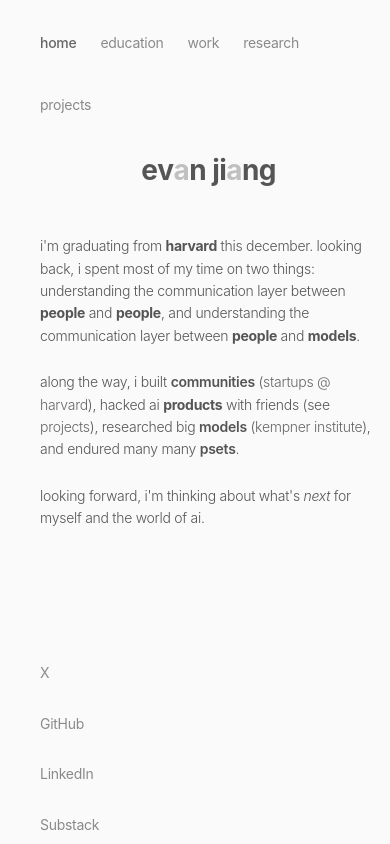
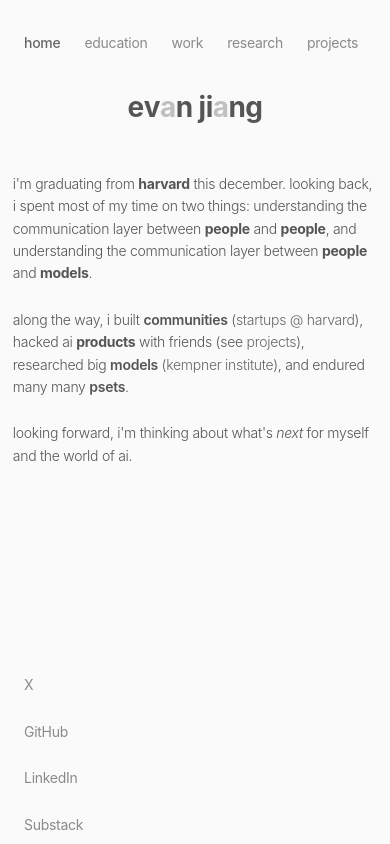
Before and after one commit to evanjiang943/evanjiang943.github.io, a plain HTML site: page index.html in a window 390 px wide. Drawn offline with Linux system fonts and the light colour scheme.

Commit message:
Standardize mobile padding and reduce social link spacing
- Remove page-specific left padding overrides for consistent spacing
- Remove page-home and page-education classes from HTML
- Reduce social links gap from mobile-spacing-sm (12px) to mobile-spacing-xs (8px)
- All mobile pages now have uniform left/right padding
- Tighter vertical spacing between social links

```diff
--- a/index.html
+++ b/index.html
@@ -7,7 +7,7 @@
     <meta name="description" content="Harvard Computer Science & Statistics student with experience in quantitative trading, machine learning, and software engineering.">
     <link rel="stylesheet" href="styles.css?v=1758738059">
 </head>
-<body class="page-home">
+<body>
     <!-- Navigation -->
     <nav class="sidebar">
         <div class="mobile-nav-dropdown">
--- a/styles.css
+++ b/styles.css
@@ -1057,7 +1057,7 @@ a:hover {
         flex-direction: column;
         justify-content: flex-start;
         align-items: flex-start;
-        gap: var(--mobile-spacing-sm);
+        gap: var(--mobile-spacing-xs);
         margin-top: var(--mobile-spacing-lg);
         padding: 0 var(--mobile-padding);
         border-top: none;
@@ -1083,21 +1083,6 @@ a:hover {
         display: block;
     }
 
-    /* Extra left padding for home and education pages on mobile */
-    .page-home .content,
-    .page-education .content {
-        padding-left: calc(var(--mobile-padding) + var(--mobile-spacing-md));
-    }
-
-    .page-home .sidebar,
-    .page-education .sidebar {
-        padding-left: calc(var(--mobile-padding) + var(--mobile-spacing-md));
-    }
-
-    .page-home .social-links,
-    .page-education .social-links {
-        padding-left: calc(var(--mobile-padding) + var(--mobile-spacing-md));
-    }
 
     .project-tile {
         padding: var(--spacing-md);
```
Also changed, not shown: education.html (+1 -1 lines).
